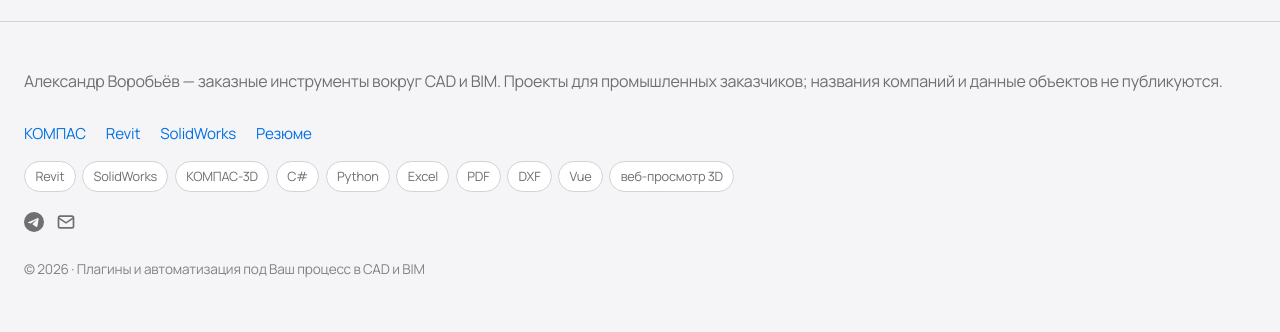
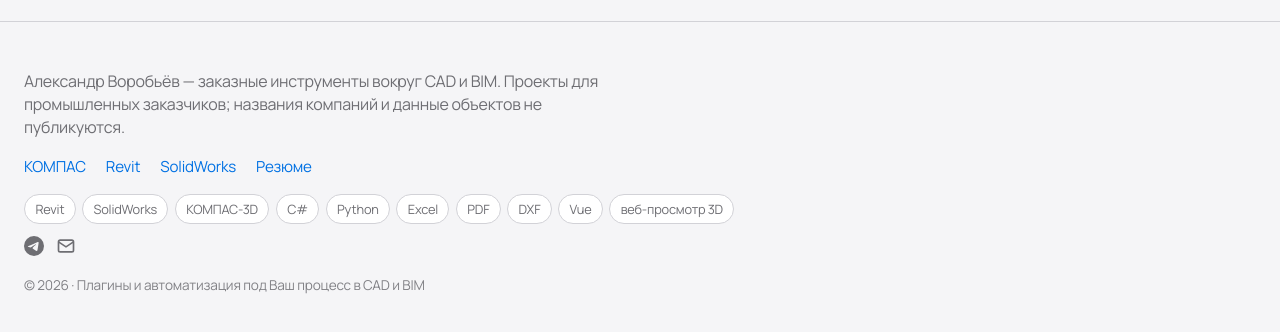
Before and after one commit to AlexPror/portfolio_site, a Vue app: page / in a window 1280 px wide. Shown: the part 4051-4383 px from the top of the page. Built offline with nearby package versions, Linux system fonts and the light colour scheme; no server answers.

Commit message:
Fix resume container override and trim Beyond Rus wording.

```diff
--- a/src/assets/main.css
+++ b/src/assets/main.css
@@ -869,14 +869,7 @@
   line-height: 1.45;
   letter-spacing: -0.015em;
   color: var(--text-muted);
-  max-width: none;
-}
-
-.footer-inner {
-  display: flex;
-  flex-direction: column;
-  align-items: stretch;
-  text-align: left;
+  max-width: 36rem;
 }
 
 .footer-copy {
--- a/src/data/resume.ts
+++ b/src/data/resume.ts
@@ -93,7 +93,7 @@
       role: 'Инженер-конструктор (самозанятый)',
       bullets: [
         'Разрабатывал конструкции конвекторов, шкафов и корпусов из листового металла (08пс, нержавеющие стали): 3D-модели в КОМПАС-3D и SolidWorks, развёртки, гибочные и лазерные чертежи по ЕСКД.',
-        'Прорабатывал узлы сборки: крепёж, уплотнения, теплоизоляция, посадочные размеры под комплектующие; вносил изменения по замечаниям производства и ОТК.',
+        'Прорабатывал узлы сборки: крепёж, уплотнения, посадочные размеры под комплектующие; вносил изменения по замечаниям производства и ОТК.',
         'Назначал допуски, посадки и шероховатость; сопровождал изделие от эскиза до серии (пилотная партия, правки КД, актуализация спецификации).',
         'Готовил комплекты КД для изготовления: сборочные и деталировочные чертежи, спецификации, перечни покупных изделий.',
         'Дополнительно автоматизировал выпуск типовой модели и комплекта чертежей по параметрам из Excel через API CAD: оформление ~4 ч → ~15 мин на типовой позиции.',
--- a/src/pages/ResumePage.vue
+++ b/src/pages/ResumePage.vue
@@ -190,11 +190,6 @@
   border-bottom: 1px solid var(--border);
   padding-top: 2rem;
   padding-bottom: 2rem;
-}
-
-.resume-doc {
-  /* тот же .container, что у хедера и футера — без узкой колонки */
-  width: 100%;
 }
 
 .resume-top {
```
